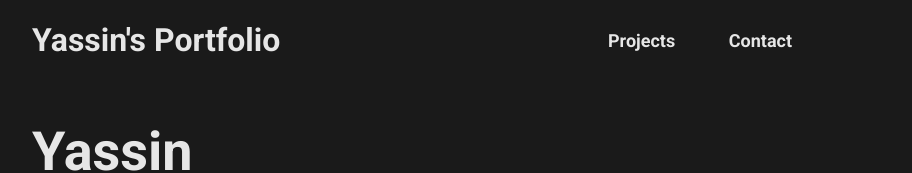
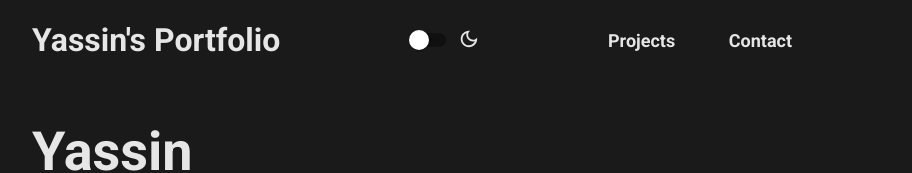
Before and after one commit to Yacheen/portfolio_2, a React (Create React App) app: page / in a window 1280 px wide. Shown: the top 173 px of the page, without its empty margins (224-1136 px from the left). Built offline with nearby package versions, Linux system fonts and the light colour scheme.

Commit message:
added some navbar styling

```diff
--- a/package.json
+++ b/package.json
@@ -3,9 +3,14 @@
   "version": "0.1.0",
   "private": true,
   "dependencies": {
+    "@emotion/react": "^11.9.0",
+    "@emotion/styled": "^11.8.1",
+    "@mui/icons-material": "^5.6.2",
+    "@mui/material": "^5.6.4",
     "@testing-library/jest-dom": "^5.16.4",
     "@testing-library/react": "^13.2.0",
     "@testing-library/user-event": "^13.5.0",
+    "classnames": "^2.3.1",
     "react": "^18.1.0",
     "react-dom": "^18.1.0",
     "react-scripts": "5.0.1",
--- a/src/App.css
+++ b/src/App.css
@@ -50,6 +50,15 @@ body {
 
 .navbar .navbar-content h2 {
   font-size: 3.2rem;
+}
+
+.navbar .navbar-content .light-switch {
+  display: -webkit-box;
+  display: -ms-flexbox;
+  display: flex;
+  -webkit-box-align: center;
+      -ms-flex-align: center;
+          align-items: center;
 }
 
 .navbar .navbar-content .nav-links {
--- a/src/App.scss
+++ b/src/App.scss
@@ -78,6 +78,12 @@ $bubblegum-white: hsla(0, 0%, 90%, 1);
 		h2 {
 			font-size: 3.2rem;
 		}
+
+		.light-switch {
+			display: flex;
+			align-items: center;
+		}
+
 		.nav-links {
 			display: flex;
 			list-style-type: none;
--- a/src/components/Navbar.jsx
+++ b/src/components/Navbar.jsx
@@ -1,10 +1,30 @@
-import React from "react";
+import React, { useState } from "react";
+import Switch from "@mui/material/Switch";
+import LightModeOutlinedIcon from "@mui/icons-material/LightModeOutlined";
+import DarkModeOutlinedIcon from "@mui/icons-material/DarkModeOutlined";
 
 export const Navbar = () => {
+	const [darkMode, setDarkMode] = useState(false);
 	return (
 		<div className="navbar">
 			<div className="navbar-content">
 				<h2 id="#About">Yassin's Portfolio</h2>
+				<div className="light-switch">
+					<Switch
+						value="yo"
+						onClick={() => setDarkMode(!darkMode)}
+						label="Dis The end"
+						labelPlacement="end"
+						color="secondary"
+					/>
+					<p>
+						{darkMode ? (
+							<LightModeOutlinedIcon fontSize="large" />
+						) : (
+							<DarkModeOutlinedIcon fontSize="large" />
+						)}
+					</p>
+				</div>
 				<ul className="nav-links">
 					<a href="#Projects">
 						<li className="link">Projects</li>
```
Also changed, not shown: 2 other files (tests, documents, lock files or other folders).
